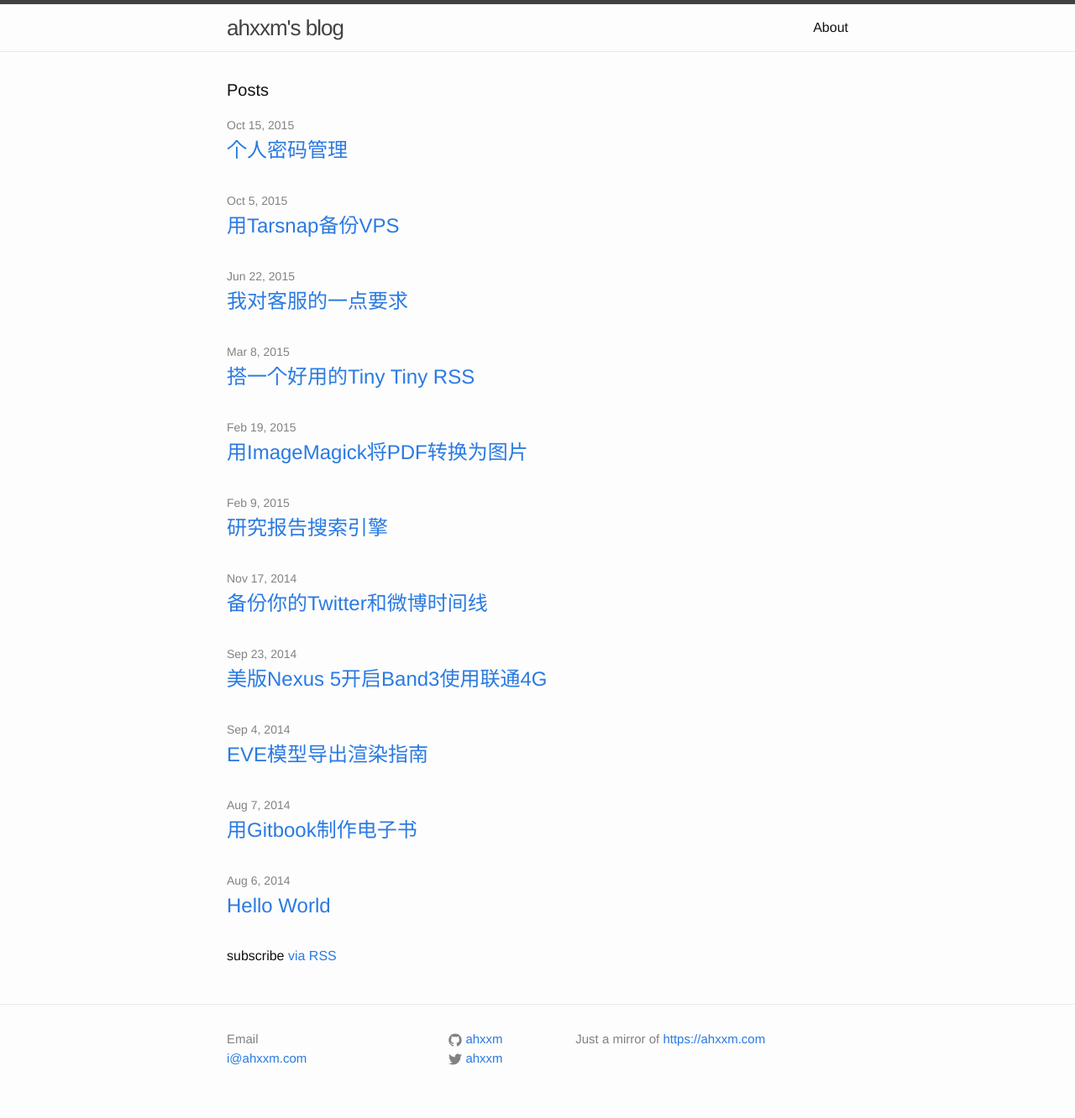
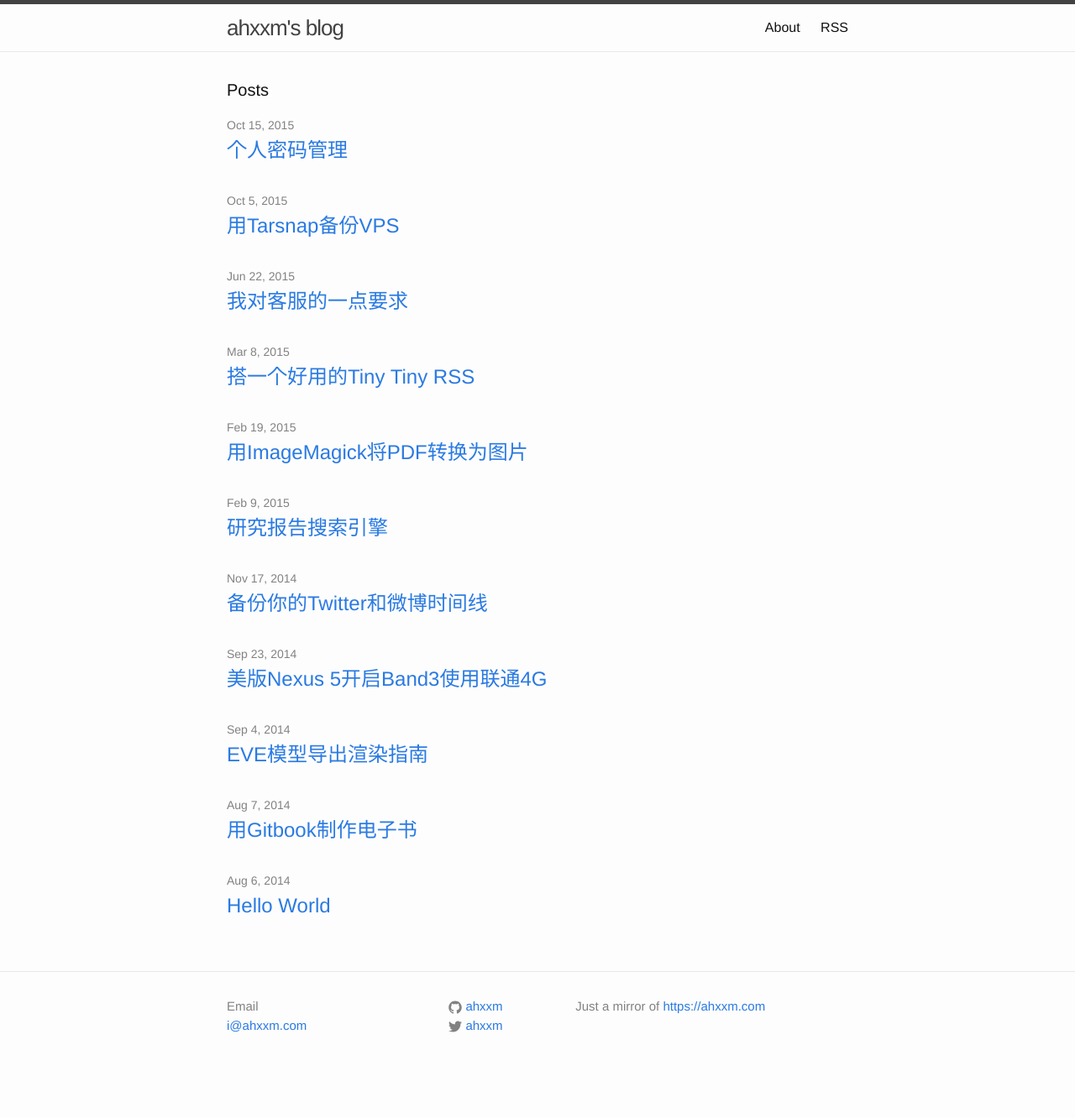
Before and after one commit to ahxxm/ahxxm.github.io, a Jekyll site: the page built from index.html, in a window 1280 px wide. Shown: the whole page at 84% size. Built offline with Jekyll 4.4.1, drawn with Linux system fonts in a browser that asks for light colours; after the commit the page ends 1293 px from its top, so only the background shows below that.

Commit message:
move rss link right to about

```diff
--- a/_includes/header.html
+++ b/_includes/header.html
@@ -19,6 +19,7 @@
           <a class="page-link" href="{{ my_page.url | prepend: site.baseurl }}">{{ my_page.title }}</a>
           {% endif %}
         {% endfor %}
+        <a class="page-link" href='{{ "/feed.xml" | prepend: site.baseurl }}'>RSS</a>
       </div>
     </nav>
 
--- a/index.html
+++ b/index.html
@@ -18,6 +18,4 @@ layout: default
     {% endfor %}
   </ul>
 
-  <p class="rss-subscribe">subscribe <a href="{{ "/feed.xml" | prepend: site.baseurl }}">via RSS</a></p>
-
 </div>
```
